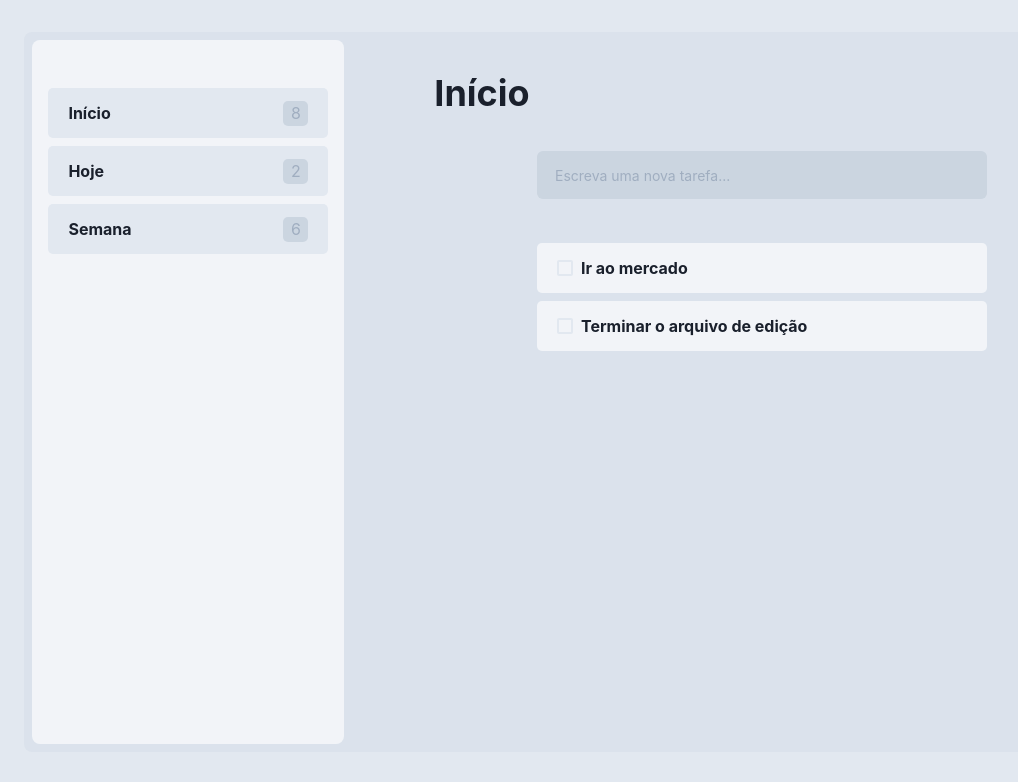
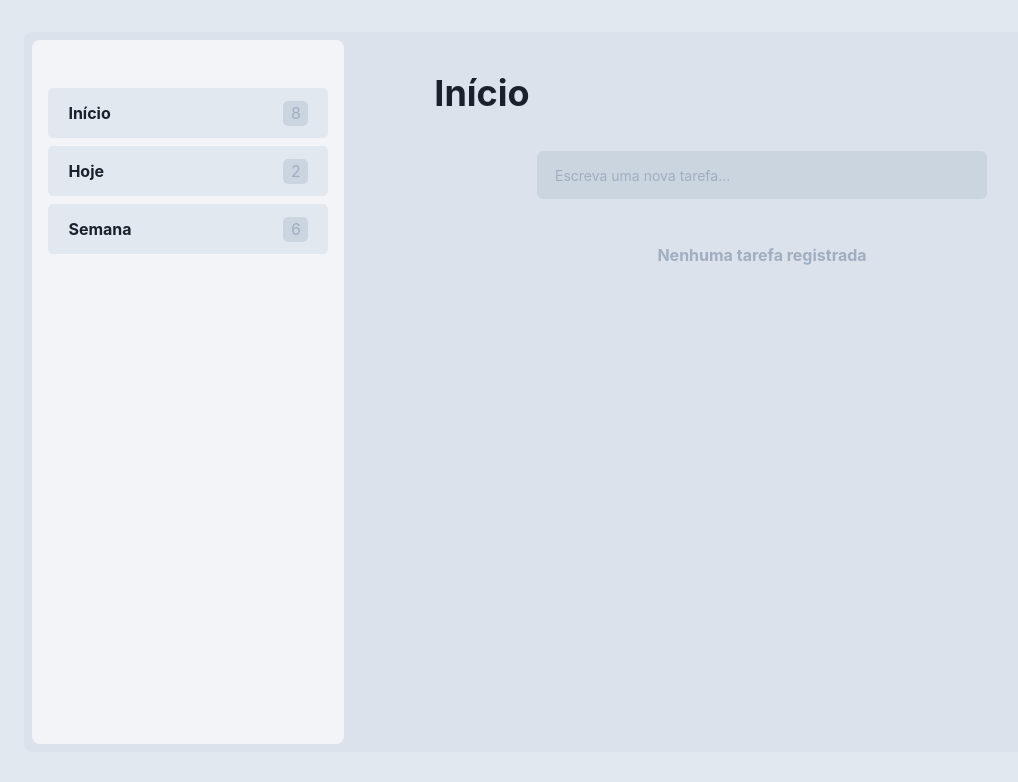
Before and after one commit to NaySoares/Done, a Next.js app: page /home in a window 1280 px wide. Shown: the top 782 px of the page, without its empty margins (38-1056 px from the left). Built offline with nearby package versions, Linux system fonts and the light colour scheme.

Commit message:
fix(content): card of tasks

```diff
--- a/components/content.js
+++ b/components/content.js
@@ -1,18 +1,40 @@
 import {
   Flex,
-  Box,
   Heading,
-  Text,
-  Button,
+  VStack,
   HStack,
-  VStack,
   Stack,
-  Checkbox,
   Input,
   FormControl,
+  Button,
+  Text
 } from "@chakra-ui/react";
+import React, { useState } from "react";
+import Task from "./task";
+import { randomId } from '../lib/generator'
 
-const Content = () => (
+function Content() {
+  const [task, setTask] = useState('');
+  const [tasks, setTasks] = useState([]);
+
+  const handleTaskChange = (e) => setTask(e.target.value);
+
+  const handleNewTask = (event, task) => {
+    event.preventDefault();
+    const newTask = {
+      title: task,
+      id: randomId(9999999)
+    }
+    setTasks([...tasks, newTask]);
+    setTask("");
+  };
+
+  const handleDeleteTask = (id) => {
+    const newTasks = tasks.filter((item) => item.id !== id ?? item)
+
+    setTasks(newTasks);
+  }
+  return (
     <Stack w="100%" h="100%" align="center" justify="center">
       <Flex
         direction="column"
@@ -25,11 +47,19 @@ const Content = () => (
         <Heading as="h3">Início</Heading>
 
         <VStack>
-        <Stack my={9} w="450px">
+          <HStack
+            as="form"
+            my={9}
+            w="450px"
+            onSubmit={() => handleNewTask(event, task)}
+          >
             <FormControl>
               <Input
-              name="name"
+                name="task"
+                type="text"
                 id="task"
+                value={task}
+                onChange={handleTaskChange}
                 focusBorderColor="twitter.500"
                 bgColor="gray.300"
                 variant="filled"
@@ -41,52 +71,39 @@ const Content = () => (
                 size="lg"
               />
             </FormControl>
-        </Stack>
-
-        <Stack
-          direction="row"
-          bg="whiteAlpha.700"
-          w="450px"
-          h="100%"
-          minHeight="50px"
-          px="20px"
-          align="center"
-          justify="space-between"
-          borderRadius={5}
-          mx={4}
-          _hover={{
-            backgroundColor: "gray.300",
-            transition: "all 0.5s ease",
-          }}
+            {task && (
+              <Button
+                type="submit"
+                mt="6"
+                colorScheme="twitter"
+                size="sm"
+                alignSelf="flexStart"
               >
-          <Checkbox colorScheme="twitter">
-            <Text as="strong">Ir ao mercado</Text>
-          </Checkbox>
-        </Stack>
-
-        <Stack
-          direction="row"
-          bg="whiteAlpha.700"
-          w="450px"
-          h="100%"
-          minHeight="50px"
-          px="20px"
-          align="center"
-          justify="space-between"
-          borderRadius={5}
-          mx={4}
-          _hover={{
-            backgroundColor: "gray.300",
-            transition: "all 0.5s ease",
-          }}
-        >
-          <Checkbox colorScheme="twitter">
-            <Text as="strong">Terminar o arquivo de edição</Text>
-          </Checkbox>
-        </Stack>
+                OK
+              </Button>
+            )}
+          </HStack>
+          {tasks == '' ? (
+            <>
+              <Text as="strong" color="gray.400">Nenhuma tarefa registrada</Text>
+            </>
+          ) : (
+            <>
+              {tasks.map((item) => {
+                return (
+                  <Task
+                    key={item.id}
+                    title={item.title}
+                    handleDeleteTask={() => handleDeleteTask(item.id)}
+                  />
+                );
+              })}
+            </>
+          )}
         </VStack>
       </Flex>
     </Stack>
   );
+}
 
 export default Content;
--- /dev/null
+++ b/components/task.js
@@ -0,0 +1,55 @@
+import { Stack, Checkbox, Text, Icon, Button } from "@chakra-ui/react";
+import { HiOutlineTrash as Trash } from "react-icons/hi";
+import React, { useState } from "react";
+
+import { HSlide } from "./animations/slide";
+import { Jump } from "./animations/jump";
+
+function Task({ title, handleDeleteTask }) {
+  const [checked, setChecked] = useState(false);
+  return (
+    <Jump>
+      <Stack
+        direction="row"
+        bg="whiteAlpha.700"
+        w="450px"
+        h="100%"
+        minHeight="50px"
+        px="20px"
+        py="10px"
+        align="center"
+        justify="space-between"
+        borderRadius={5}
+        mx={4}
+        _hover={{
+          backgroundColor: "gray.300",
+          transition: "all 0.5s ease",
+        }}
+      >
+        <Checkbox
+          colorScheme="twitter"
+          spacing="1em"
+          isChecked={checked}
+          onChange={() => setChecked(!checked)}
+        >
+          <Text as="strong">{title}</Text>
+        </Checkbox>
+        {checked && (
+          <HSlide>
+            <Button colorScheme="gray.300" onClick={handleDeleteTask}>
+              <Icon
+                as={Trash}
+                w={5}
+                h={5}
+                color="red.500"
+                _hover={{ cursor: "pointer" }}
+              />
+            </Button>
+          </HSlide>
+        )}
+      </Stack>
+    </Jump>
+  );
+}
+
+export default Task;
```
Lines whose indentation alone changed are shown as unchanged.
